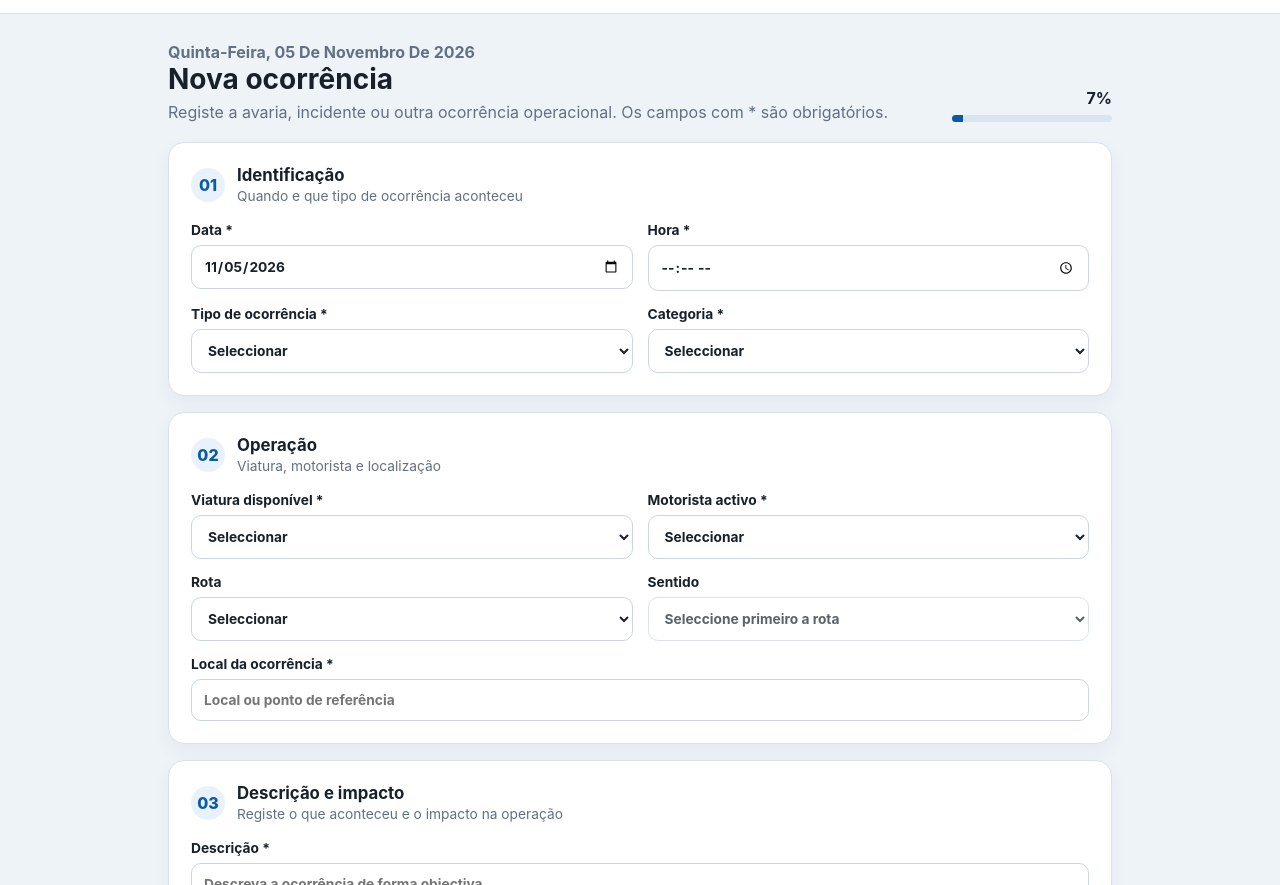
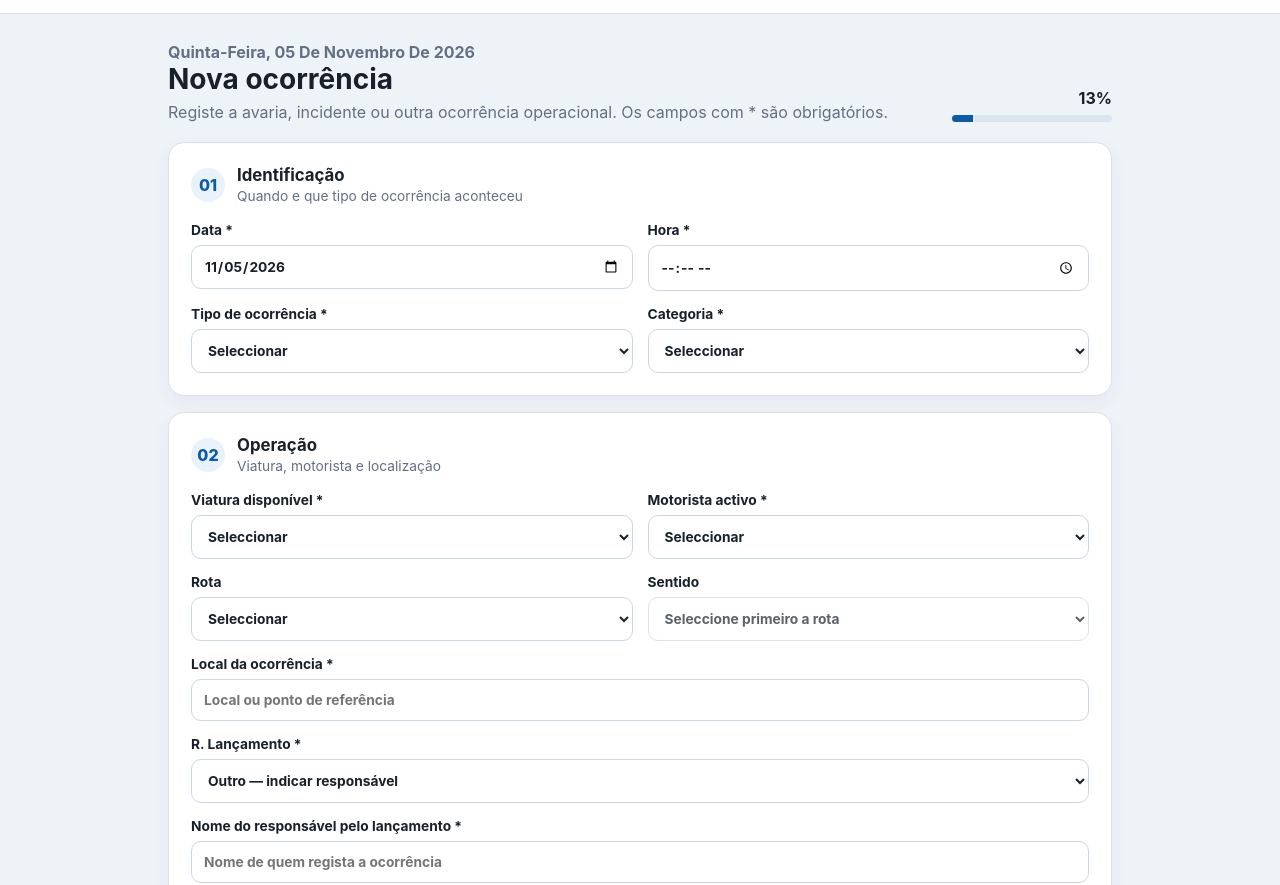
Before and after one commit to sirmotors4-questionarios/ocorrencias, a plain HTML site: page index.html in a window 1280 px wide. Shown: the part 67-952 px from the top of the page. Drawn offline with Linux system fonts and the light colour scheme.

Commit message:
Adicionar campo R. Lançamento ao Registo de Ocorrências

```diff
--- a/index.html
+++ b/index.html
@@ -6,7 +6,7 @@
   <meta name="theme-color" content="#0b5aa8">
   <meta name="description" content="Registo de ocorrências operacionais da SIR Motors.">
   <title>Registo de Ocorrências | SIR Motors</title>
-  <link rel="stylesheet" href="styles.css?v=1">
+  <link rel="stylesheet" href="styles.css?v=2">
 </head>
 <body>
   <header class="topbar">
@@ -87,6 +87,14 @@
             </select>
           </label>
           <label class="wide">Local da ocorrência *<input type="text" name="local_ocorrencia" required placeholder="Local ou ponto de referência"></label>
+          <label class="wide">R. Lançamento *
+            <select name="responsavel_seleccao" id="responsavelLancamento" required>
+              <option value="__outro__">Outro — indicar responsável</option>
+            </select>
+          </label>
+          <label class="wide" id="outroResponsavelLabel">Nome do responsável pelo lançamento *
+            <input name="novo_responsavel" id="novoResponsavel" type="text" maxlength="120" autocomplete="name" placeholder="Nome de quem regista a ocorrência" required>
+          </label>
         </div>
       </section>
 
@@ -152,6 +160,6 @@
 
   <footer><span>SIR Motors · Ocorrências Operacionais</span><span id="dataTimestamp"></span></footer>
   <script src="config.js?v=4"></script>
-  <script src="app.js?v=4"></script>
+  <script src="app.js?v=5"></script>
 </body>
 </html>
```
